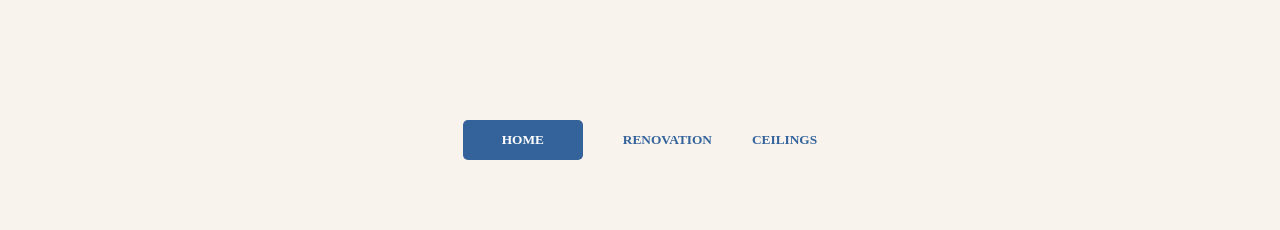
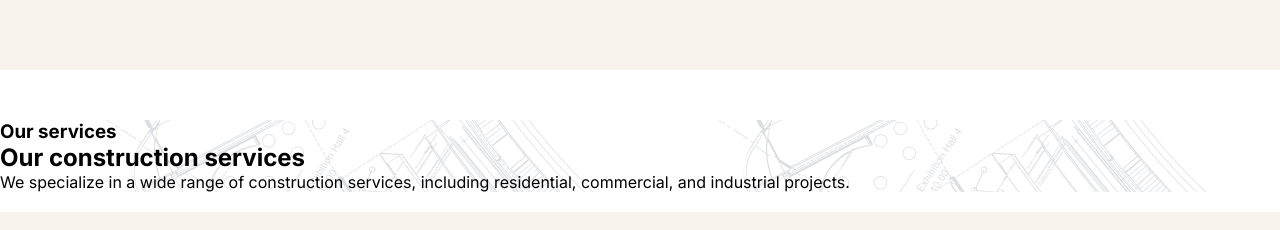
Before and after one commit to arifqasemi/hqceiling, a Next.js app: page /service in a window 1280 px wide. Shown: the part 570-800 px from the top of the page. Built offline with nearby package versions, Linux system fonts and the light colour scheme.

Commit message:
service new version

```diff
--- a/app/home/page.js
+++ b/app/home/page.js
@@ -26,7 +26,7 @@ export default function Home() {
         <HomeHeroSection/>
         <AboutSection/>
         {/* <Space/> */}
-        {/* <ServiceSection/> */}
+        <ServiceSection/>
         {/* <Space/> */}
         {/* <ProjectSection/> */}
         {/* <OrderSection/> */}
--- a/components/about-section.css
+++ b/components/about-section.css
@@ -11,6 +11,7 @@
 .about-section .about-section-wrapper{
     display: flex;
     flex-direction: row;
+    padding: 0px 20px;
 }
 
 
--- a/components/service-section.css
+++ b/components/service-section.css
@@ -6,86 +6,9 @@
     flex-direction:column;
     gap:80px;
     padding-Bottom:20px;
-    background-color: #f9f3ee;
+    background-color: white;
 }
 
-.service-section .tabs{
-    display: flex;
-    justify-content: center;
-    width: 100%;
-    gap: 40px;
+.service-section .service-section-wrapper{
+    background-image: url('../assets/images/our-service-bg.png');
 }
-
-.service-section .tabs .tab-active{
-    background-color: #34639b;
-    height: 40px;
-    width: 120px;
-    border: none;
-    border-radius: 5px;
-    cursor: pointer;
-    color: white;
-    font-family: "Bree Serif";
-    font-weight: 700;
-    text-transform: uppercase;
-}
-
-.service-section .tabs .tab{
-    border: none;
-    background-color: transparent;
-    cursor: pointer;
-    color: #34639b;
-    font-weight: 700;
-    text-transform: uppercase;
-    font-family: "Bree Serif";
-}
-
-
-
-.service-heading{
-    font-weight:700;
-    font-size:40px;
-    margin-top:20px
-}
-.service-container{
-    display: flex;
-    flex-wrap: wrap;
-    justify-content: space-around;
-}
-
-
-
-
-
-
-@media(max-width:360px){
-   .service-section{
-    display: flex;
-    flex-direction: column;
-    padding: 0;
-   }
-   .home-tab-text {
-    text-align: center;
-    padding: 0 10px;
-}
-
-.service-section .tabs {
-   padding: 0 10px;
-}
-
-
-}
-
-
-@media (max-width: 430px) {
-
-    .service-section{
-        display: flex;
-        flex-direction: column;
-        padding: 0;
-       }
-
-
-
-
-
-  }
--- a/components/service-section.js
+++ b/components/service-section.js
@@ -37,20 +37,11 @@ function ServiceSection() {
 
   return (
     <div className='service-section'>
-      <div className='tabs'>
-        <button className={homeTab ? 'tab-active' :'tab'} onClick={tabHandler.bind(this,'home')}>Home</button>
-        <button className={renotionTab ? 'tab-active' :'tab'} onClick={tabHandler.bind(this,'renovation')}>Renovation</button>
-        <button className={commercialTab ? 'tab-active' :'tab'} onClick={tabHandler.bind(this,'commercial')}>Ceilings</button>
-      </div>
-        {  homeTab && <div className='revnovation-tab'>
-              <HomeTab/>
-            </div>}
-        { renotionTab &&  <div className='revnovation-tab'>
-            <RenovationTab/>
-            </div>}
-        { commercialTab && <div className='commercial-tab'>
-        <CommercialTab/>
-          </div>}
+     <div className='service-section-wrapper'>
+        <h3>Our services  </h3>
+        <h2>Our construction services</h2>
+        <p>We specialize in a wide range of construction services, including residential, commercial, and industrial projects.</p>
+     </div>
 
     </div>
   )
```
Also changed, not shown: components/about-section.js (+30 -3 lines), assets/images/our-service-bg.png (added).
